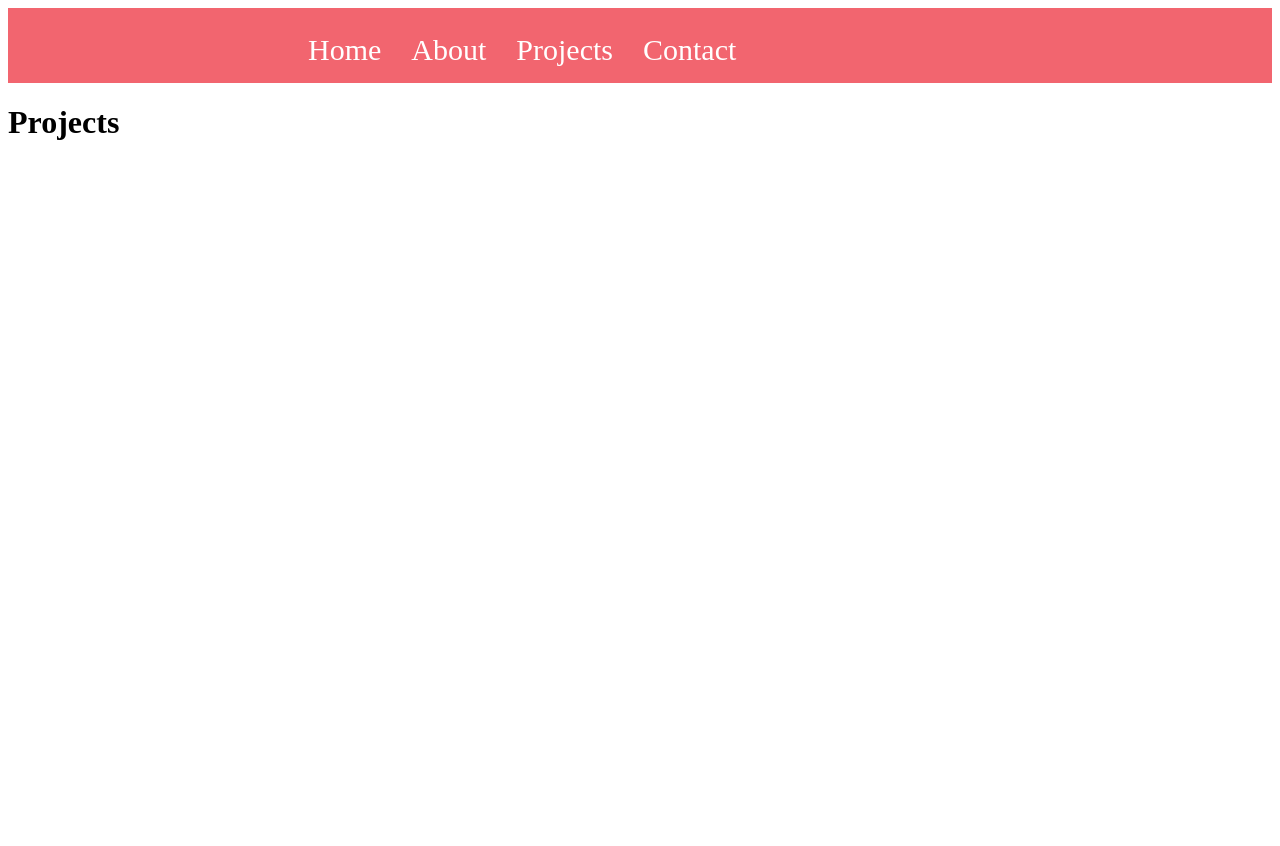
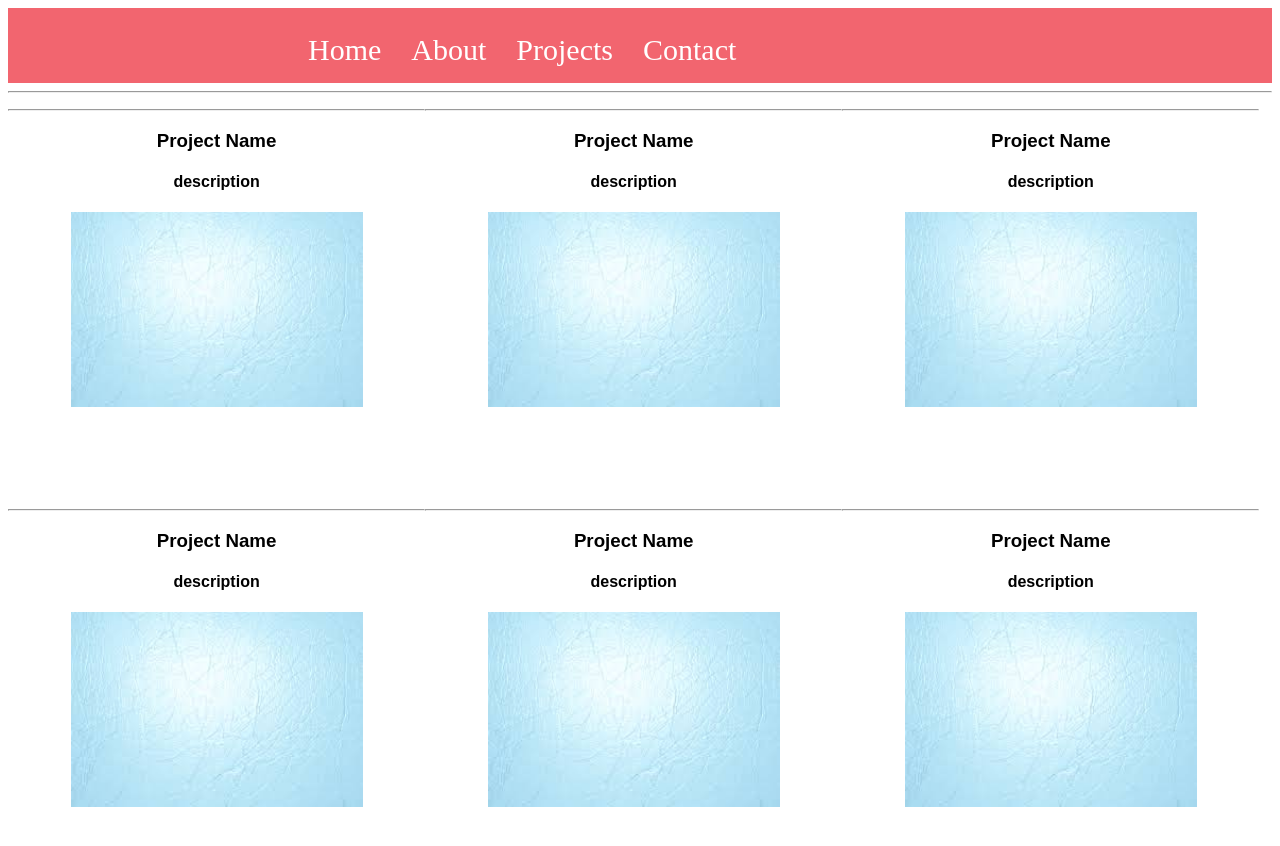
Before and after one commit to manasavesala/Portfolio-React, a React app: page /#/projects in a window 1280 px wide. Shown: the top 846 px of the page. Before the commit the page ends 800 px from the top, so only its background shows below. Built offline with nearby package versions, Linux system fonts and the light colour scheme.

Commit message:
created project component, working on displaying projects

```diff
--- a/package.json
+++ b/package.json
@@ -1,5 +1,5 @@
 {
-  "name": "react-farmers-market",
+  "name": "react-portfolio",
   "version": "1.0.0",
   "main": "index.js",
   "scripts": {
--- a/src/components/About.jsx
+++ b/src/components/About.jsx
@@ -1,9 +1,30 @@
 import React from 'react';
+import bg from '../assets/images/contactbg2.jpg';
 
 function About(){
+    var divStyle={
+        backgroundImage: 'url('+bg+')',
+        height:800,
+        width:'100%',
+        backgroundPosition: 'center',
+        backgroundSize: 'cover',
+        backgroundRepeat: 'no-repeat'
+      };
+      var h1Style={
+        textAlign:'center',
+        fontSize:90,
+        paddingTop:100
+      };
+      var h3Style={
+        textAlign:'center',
+        fontSize: '30px',
+        paddingTop: 30,
+        margin:50
+      };
   return (
-    <div>
-      <h1>About</h1>
+    <div style={divStyle}>
+      <h1 style={h1Style}>About Me</h1>
+      <h3 style={h3Style}>I enrolled in a Full Stack web Development course at Epicodus looking for new challenging opportunities in Software development</h3>
     </div>
   );
 }
--- a/src/components/Contact.jsx
+++ b/src/components/Contact.jsx
@@ -1,9 +1,30 @@
 import React from 'react';
+import bg from '../assets/images/bg3.jpg';
 
 function Contact(){
+  var divStyle={
+    backgroundImage: 'url('+bg+')',
+    height:800,
+    width:'100%',
+    backgroundPosition: 'center',
+    backgroundSize: 'cover',
+    backgroundRepeat: 'no-repeat'
+  };
+  var h1Style={
+    textAlign:'center',
+    fontSize:60,
+    paddingTop:100
+  };
+  var h3Style={
+    textAlign:'center',
+    fontSize: '30px',
+    paddingTop: 30,
+    margin:50
+  };
   return (
-    <div>
-      <h1>Contact</h1>
+    <div style={divStyle}>
+      <h1 style={h1Style}>OK, LET’S CREATE SOMETHING GREAT</h1>
+      <h3 style={h3Style}>If you like my work and have some cool project to work on, just send me direct message or contact me through social sites listed below.</h3>
     </div>
   );
 }
--- a/src/components/Home.jsx
+++ b/src/components/Home.jsx
@@ -1,37 +1,40 @@
 import React from 'react';
-import bg from '../assets/images/homebg2.jpg';
+import bg from '../assets/images/bg4.jpg';
+import { Link } from 'react-router-dom';
 
 function Home(){
   var divStyle={
-        backgroundImage: "url("+bg+")",
+    backgroundImage: 'url('+bg+')',
     height:800,
-        width:"100%",
+    width:'100%',
     backgroundPosition: 'center',
     backgroundSize: 'cover',
     backgroundRepeat: 'no-repeat'
-    }
+  };
   var h1Style={
-        textAlign:"center",
+    textAlign:'center',
     fontSize:90,
     paddingTop:100
-    }
+  };
   var h3Style={
-        textAlign:"center",
-        fontSize: "30px",
+    textAlign:'center',
+    fontSize: '30px',
     paddingTop: 30,
     margin:50
-    }
+  };
   var h4Style={
-        textAlign:"center",
-        fontSize: "30px",
+    textAlign:'center',
+    fontSize: '30px',
     margin:50,
-        border: "1px solid darkorange",
-    }
+    border: '1px solid darkorange',
+    padding:5,
+    color:'white'
+  };
   return (
     <div style={divStyle}>
       <h1 style={h1Style}>Manasa Vesala</h1>
       <h3 style={h3Style}>I'm a Seattle based web designer & front‑end developer focused on crafting clean  & user‑friendly experiences.</h3>
-      <h4 style={h4Style}>Contact Me</h4>
+      <h4 style={h4Style}><Link style={{textDecoration: 'none', color: 'white'}} to="/contact">Contact Me</Link></h4>
     </div>
   );
 }
--- /dev/null
+++ b/src/components/Project.jsx
@@ -0,0 +1,36 @@
+import React from 'react';
+import PropTypes from 'prop-types';
+
+function Project(props){
+  var bioImg = {
+    width: '70%'
+  };
+  var bioText = {
+    fontFamily: 'sans-serif',
+    textAlign: 'center',
+    color: 'black'
+  };
+  var bioDiv = {
+    float: 'left',
+    width: '33%',
+    height: '400px'
+  };
+  return (
+    <div style={bioDiv}>
+      <hr />
+      <div style={bioText}>
+        <h3>{props.name}</h3>
+        <h4>{props.description}</h4>
+        <img style={bioImg} src={props.image} alt='pic'></img>
+      </div>
+    </div>
+  );
+}
+
+Project.propTypes = {
+  name: PropTypes.string.isRequired,
+  description: PropTypes.string.isRequired,
+  image: PropTypes.string
+};
+
+export default Project;
--- a/src/components/Projects.jsx
+++ b/src/components/Projects.jsx
@@ -1,9 +1,57 @@
 import React from 'react';
+import Project from './Project';
+import grace from '../assets/images/bg4.jpg';
 
-function Projects(){
+var projectsList = [
+  {
+    name: 'Project Name',
+    description: 'description',
+    image: grace,
+    link: '/gracehopper'
+  },
+  {
+    name: 'Project Name',
+    description: 'description',
+    image: grace,
+    link: '/katherinejohnson'
+  },
+  {
+    name: 'Project Name',
+    description: 'description',
+    image: grace,
+    link: '/hedylamarr'
+  },
+  {
+    name: 'Project Name',
+    description: 'description',
+    image: grace,
+    link: '/adalovelace'
+  },
+  {
+    name: 'Project Name',
+    description: 'description',
+    image: grace,
+    link: '/hedylamarr'
+  },
+  {
+    name: 'Project Name',
+    description: 'description',
+    image: grace,
+    link: '/adalovelace'
+  }
+];
+
+function Projects() {
   return (
     <div>
-      <h1>Projects</h1>
+      <hr />
+      {projectsList.map((project, index) =>
+        <Project name={project.name}
+          description={project.description}
+          image={project.image}
+          link={project.link}
+          key={index} />
+      )}
     </div>
   );
 }
```
Also changed, not shown: src/components/Header.jsx (+7 -6 lines). Lines whose indentation alone changed are shown as unchanged.
